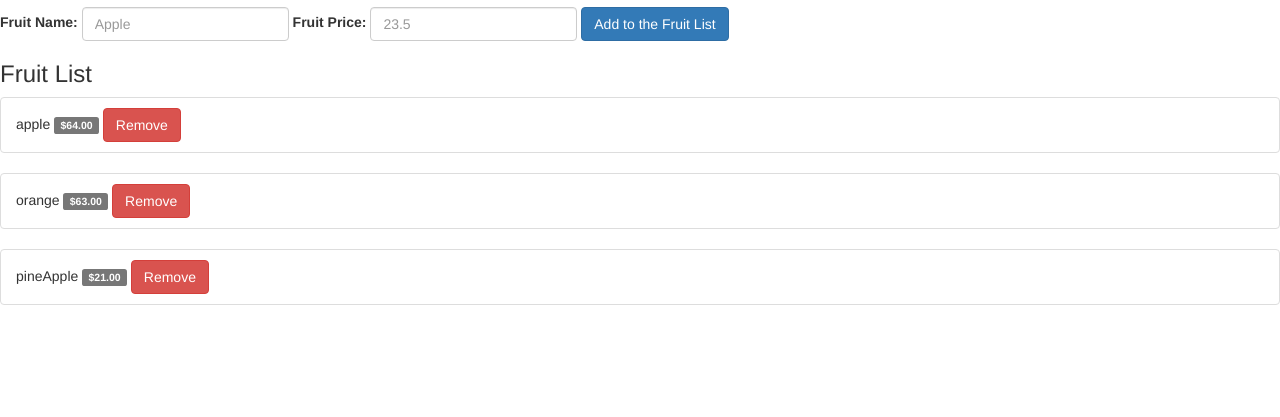
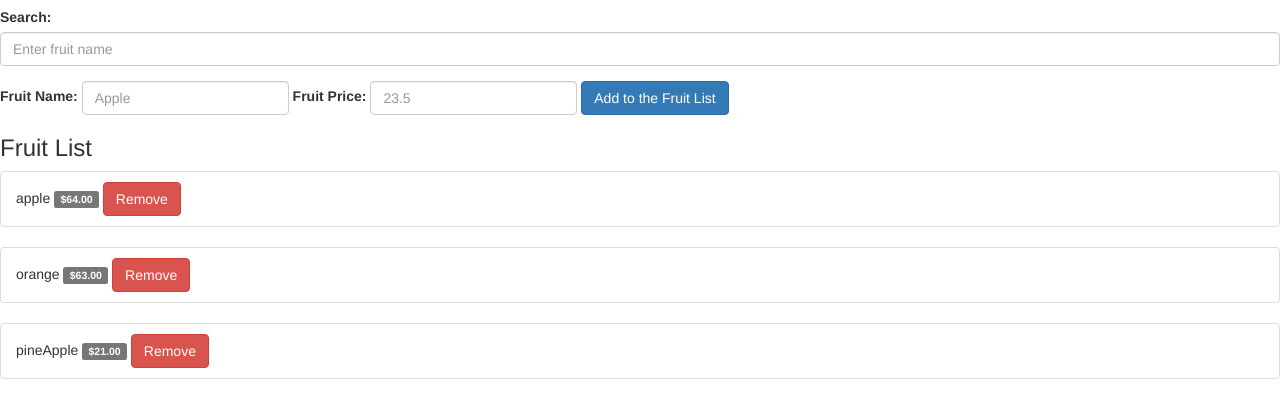
Before and after one commit to hassan-ali-10p/ng-fruit-app, a plain HTML site: page index.html in a window 1280 px wide. Shown: the part 63-480 px from the top of the page. Drawn offline with nearby package versions, Linux system fonts and the light colour scheme.

Commit message:
Searching functionality implemented

```diff
--- a/index.html
+++ b/index.html
@@ -11,6 +11,14 @@
 <body ng-app="app">
     <div ng-controller="appCtrl">
       <h1 ng-bind="menu"></h1>
+
+      <!-- form for searching in fruit list -->
+      <form class="form inline">
+        <div class="form-group">
+          <label for="searchText">Search: </label>
+          <input type="text" class="form-control" id="searchText" placeholder="Enter fruit name" ng-model="searchText">
+        </div>
+      </form>
 
       <!--   form for add a new fruit to list   -->
       <form class="form-inline">
@@ -27,7 +35,7 @@
 
       <!--   List containing all the fruits   -->
       <h3>Fruit List</h3>
-      <ul class="list-group" ng-repeat="fruit in fruits">
+      <ul class="list-group" ng-repeat="fruit in fruits | filter:searchText">
         <li class="list-group-item">
           <span ng-bind="fruit.name"></span>
           <span class="label label-default" ng-bind="fruit.price | currency: '$'"></span>
```
